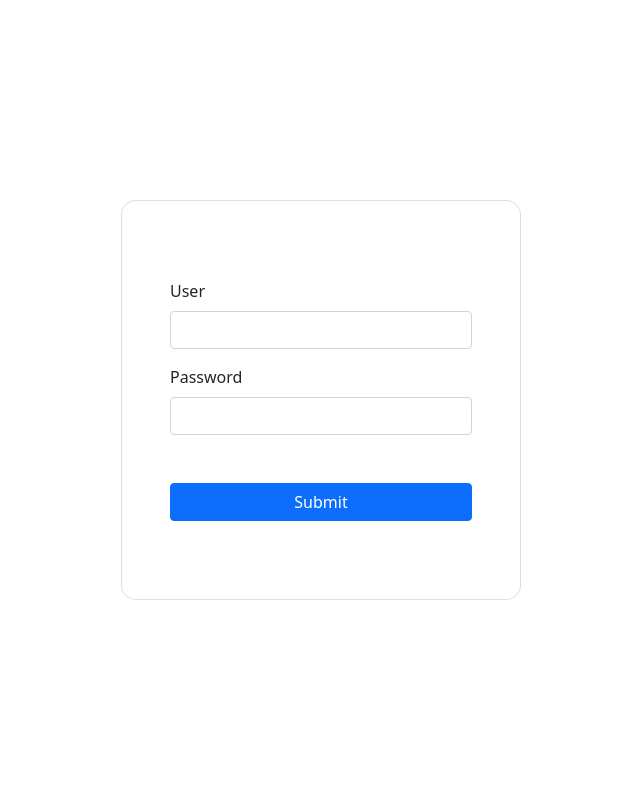
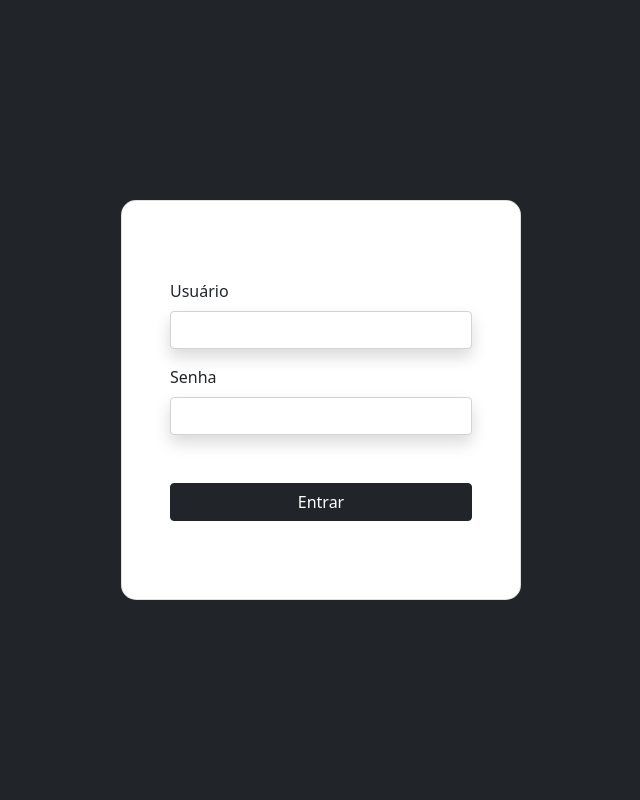
Before and after one commit to natavitoriano/rent-cars-php, a PHP site: page / in a window 1280 px wide. Shown: the whole page, without its empty margins (319-959 px from the left). Run offline with PHP 8.4, Linux system fonts and the light colour scheme.

Commit message:
Improving some layout issues

```diff
--- a/index.php
+++ b/index.php
@@ -19,21 +19,21 @@
       header('Location: ./src/pages/home.php');
     }
   ?>
-    <div>
+    <div class="bg-dark">
         <main class="d-flex justify-content-center align-items-center" style="width: 100%; height: 100vh;">
           <div class="card p-5 card-login">
             <div class="w-100">
               <form method="POST" action="index_act.php">
                 <div class="mb-3">
-                  <label for="user" class="form-label">User</label>
-                  <input type="text" class="form-control" name="user" id="user" aria-describedby="user">
+                  <label for="user" class="form-label">Usuário</label>
+                  <input type="text" class="form-control shadow" name="user" id="user" aria-describedby="user">
                 </div>
                 <div class="mb-5">
-                  <label for="pass" class="form-label">Password</label>
-                  <input type="password" class="form-control" id="pass" name="pass">
+                  <label for="pass" class="form-label">Senha</label>
+                  <input type="password" class="form-control shadow" id="pass" name="pass">
                 </div>
                 <div class="d-grid">
-                  <button type="submit" class="btn btn-primary">Submit</button>
+                  <button type="submit" class="btn btn-dark">Entrar</button>
                 </div>
               </form>
             </div>
--- a/src/pages/home.php
+++ b/src/pages/home.php
@@ -24,6 +24,11 @@
                     <a class="nav-link" href="./list.php">Lista de Veículos</a>
                 </div>
                 </div>
+                <div class="me-3">
+                    <form action="./logout_act.php">
+                        <button id="btn-exit"class="btn-exit btn btn-outline-danger" type="submit">Sair</button>
+                    </form>
+                </div>
             </div>
         </nav>
         </header>
--- a/src/pages/register_act.php
+++ b/src/pages/register_act.php
@@ -10,9 +10,8 @@
     $uploaddir = '../public/imgs/cars/';
     $uploadfile = $uploaddir . $dateConverted .basename($_FILES['imgCar']['name']);
     if (move_uploaded_file($_FILES['imgCar']['tmp_name'], $uploadfile)) {
-        echo "Arquivo válido e enviado com sucesso.\n";
     } else {
-        echo "Possível ataque de upload de arquivo!\n";
+        $uploadfile = '../public/imgs/no_image.jpg';
     }
     session_start();
     $model = $_REQUEST["model"];
```
Also changed, not shown: src/pages/list.php (+6 -1 lines), src/pages/register.php (+5 -5 lines), src/public/imgs/cars/20211104161852download.png (deleted), src/public/imgs/cars/20211104172647next.png (deleted).
